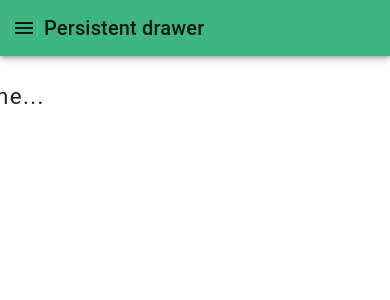
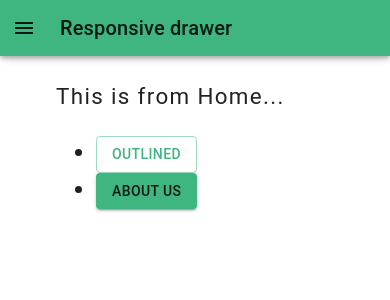
Before and after one commit to trcodeers/nextjs-app, a Next.js app: page / in a window 390 px wide. Shown: the top 300 px of the page. Built offline with nearby package versions, Linux system fonts and the light colour scheme.

Commit message:
mobile drawer

```diff
--- a/src/components/layout.tsx
+++ b/src/components/layout.tsx
@@ -13,9 +13,9 @@ const Layout = (props: any) => {
     const { children, ...restprops } = props
     return (
       <div>
-        <PersistentDrawerLeft sx={{ display: { sm: 'none' } }} {...restprops}>
+        <ResponsiveDrawer sx={{ display: { sm: 'none' } }} {...restprops}>
           {children}
-        </PersistentDrawerLeft>
+        </ResponsiveDrawer>
       </div>
     );
 
--- a/src/components/mobileDrawer.tsx
+++ b/src/components/mobileDrawer.tsx
@@ -73,6 +73,7 @@ export default function ResponsiveDrawer(props: Props) {
           width: { sm: `calc(100% - ${drawerWidth}px)` },
           ml: { sm: `${drawerWidth}px` },
         }}
+        style={{zIndex:1301}}
       >
         <Toolbar>
           <IconButton
```
